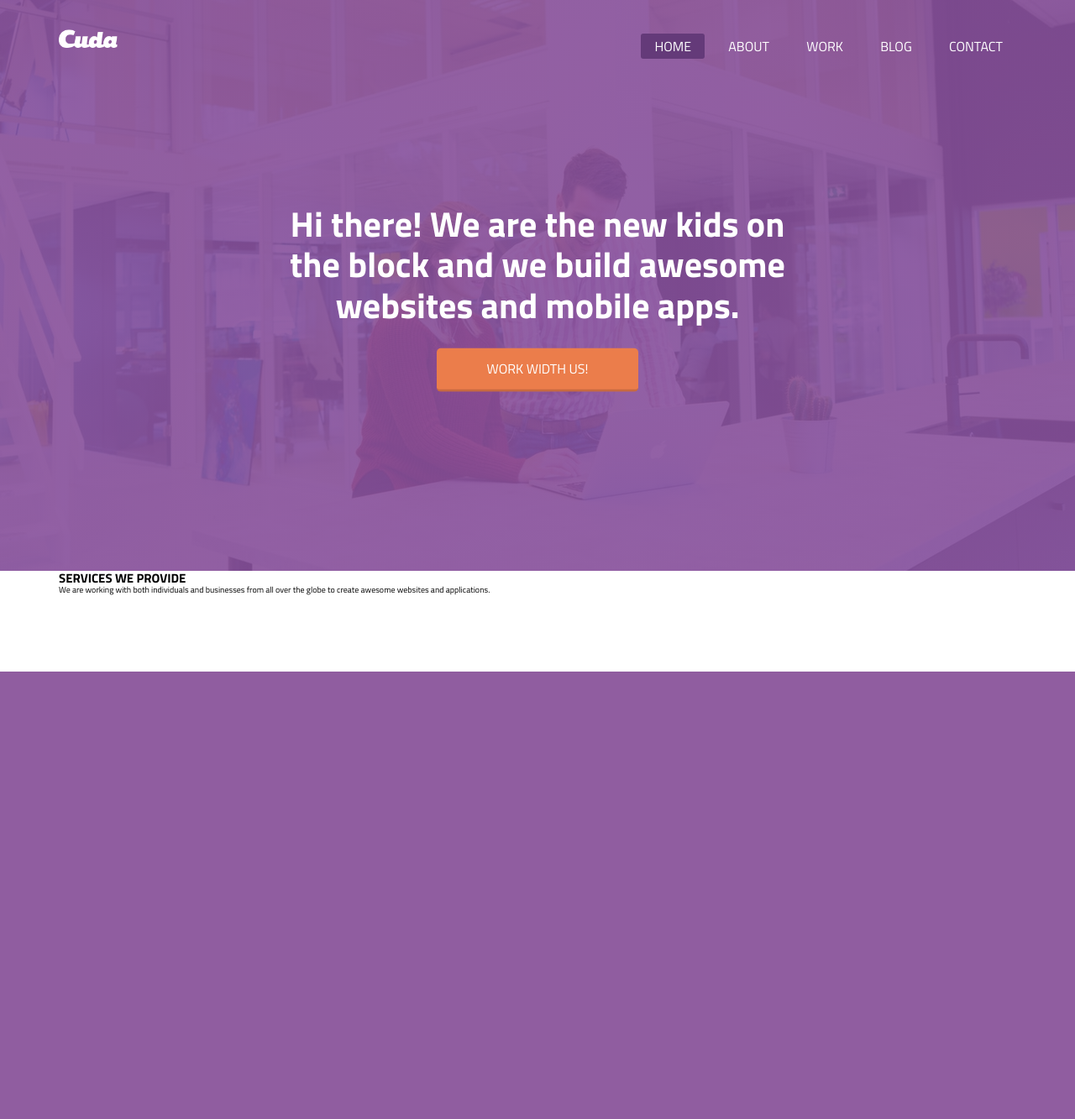
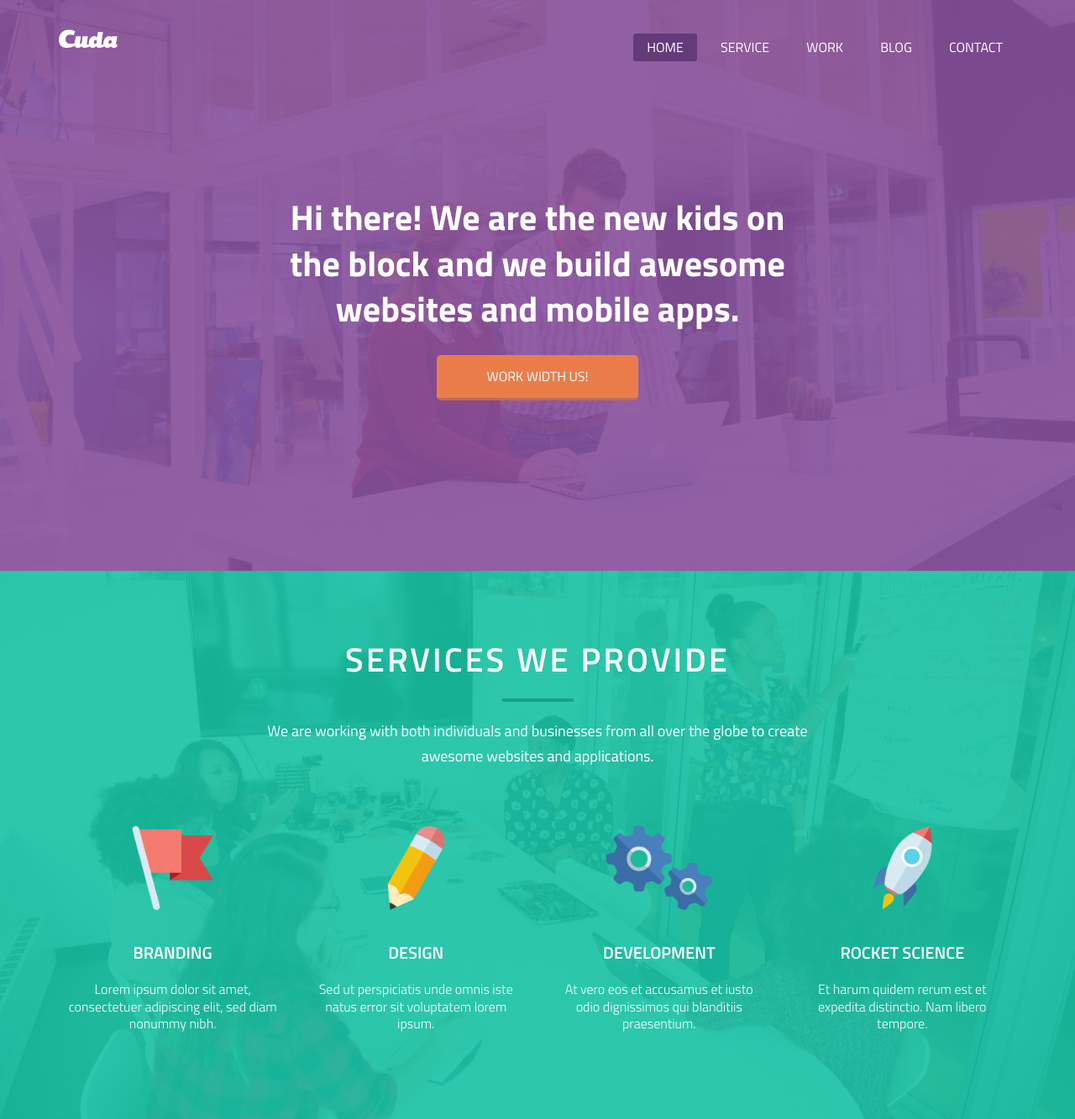
Before and after one commit to bpinazmul18/CUDA, a PHP site: page / in a window 1280 px wide. Shown: the whole page at 84% size. Before the commit the page ends 800 px from the top, so only its background shows below. Run offline with PHP 8.4, Linux system fonts and the light colour scheme; some libraries are stand-ins or nearby versions.

Commit message:
add service section

```diff
--- a/index.html
+++ b/index.html
@@ -4,7 +4,7 @@
     <meta charset="UTF-8">
     <meta name="viewport" content="width=device-width, initial-scale=1.0">
     <meta http-equiv="X-UA-Compatible" content="IE=edge">
-    <title>CUDA|Awesome Design..</title>
+    <title>CUDA | Awesome Design..</title>
     <!-- GOOGLE FONTS -->
     <link href="https://fonts.googleapis.com/css2?family=Titillium+Web:wght@300;400;600;700&display=swap" rel="stylesheet">
     <!-- VENDORS CSS -->
@@ -25,7 +25,7 @@
                 </a>
                 <ul class="main-nav">
                     <li class="active"><a href="#">home</a></li>
-                    <li><a href="#">about</a></li>
+                    <li><a href="#service">service</a></li>
                     <li><a href="#">work</a></li>
                     <li><a href="#">blog</a></li>
                     <li><a href="#">contact</a></li>
@@ -44,7 +44,7 @@
 
     <!-- START SERVICES SECTION -->
 
-    <section class="secvices-section">
+    <section class="services-section clearfix" id="service">
         <div class="row">
             <h2>SERVICES WE PROVIDE</h2>
             <p class="littel-description">
@@ -52,7 +52,24 @@
         </div>
         <div class="row">
             <div class="col span_1_of_4 box">
-
+                <img src="resoursces/img/flag.png" alt="Flag" class="services-icon">
+                <h3>Branding</h3>
+                <p>Lorem ipsum dolor sit amet, consectetuer adipiscing elit, sed diam nonummy nibh.</p>
+            </div>
+            <div class="col span_1_of_4 box">
+                <img src="resoursces/img/crayon.png" alt="Crayon" class="services-icon">
+                <h3>Design</h3>
+                <p>Sed ut perspiciatis unde omnis iste natus error sit voluptatem lorem ipsum.</p>
+            </div>
+            <div class="col span_1_of_4 box">
+                <img src="resoursces/img/gears.png" alt="Gears" class="services-icon">
+                <h3>Development</h3>
+                <p>At vero eos et accusamus et iusto odio dignissimos qui blanditiis praesentium.</p>
+            </div>
+            <div class="col span_1_of_4 box">
+                <img src="resoursces/img/rocket.png" alt="Flag" class="services-icon">
+                <h3>ROCKET SCIENCE</h3>
+                <p>Et harum quidem rerum est et expedita distinctio. Nam libero tempore.</p>
             </div>
         </div>
     </section>
--- a/resoursces/css/style.css
+++ b/resoursces/css/style.css
@@ -15,6 +15,7 @@ html{
 body {
     font-family: 'Titillium Web', sans-serif;
     text-rendering: optimizeLegibility;
+    line-height: 1.3;
 }
 
 /*HEADING*/
@@ -26,12 +27,25 @@ h1{
 ul li{
     list-style-type: none;
 }
+
+/*SECTION*/
+.clearfix::after{
+    content: "";
+    display: block;
+    clear: both;
+    height: 0;
+    visibility: hidden;
+}
 /* ============================================== */
 /***** REUSABLE COMPONENTS *****/
 /* ============================================== */
 .row{
     max-width: 114rem;
     margin: 0 auto;
+}
+
+section{
+    padding: 8rem 0;
 }
 
 /* BUTTON */
@@ -47,7 +61,52 @@ ul li{
     display: inline-block;
     font-size: 1.6rem;
 }
+/*HEADING*/
+h2{
+    font-size: 4rem;
+    text-transform: uppercase;
+    letter-spacing: .3rem;
+    font-weight: 600;
+    margin-top: 0;
+    margin-bottom: 2rem;
+    color: #fff;
+    text-align: center;
+}
 
+h2::after{
+    content: "";
+    display: block;
+    height: 0.4rem;
+    background: #fff;
+    width: 8.5rem;
+    margin: auto;
+    margin-top: 2rem;
+}
+
+h3{
+    font-size: 2rem;
+    text-transform: uppercase;
+    font-weight: 600;
+}
+
+/*PARAGRAPH*/
+
+.littel-description{
+    font-size: 1.8rem;
+    width: 60%;
+    margin-left: 20%;
+    line-height: 3rem;
+}
+
+.box{
+    padding: 1%;
+}
+
+.box p{
+    font-size: 1.6rem;
+    font-weight: 300;
+    margin-top: 2rem;
+}
 /* ============================================== */
 /***** HEADER SECTION *****/
 /* ============================================== */
@@ -57,6 +116,7 @@ header{
     height: 85vh;
     position: relative;
     background-repeat: no-repeat;
+    background-attachment: fixed;
     background-size: cover;
     background-position: center center;
 }
@@ -118,3 +178,24 @@ header{
     background: #eb7d4b;
     border-color: #c86a40;
 }
+
+/* ============================================== */
+/***** SERVICES SECTION *****/
+/* ============================================== */
+
+.services-section{
+    color: #fff;
+    text-align: center;
+    background: linear-gradient(rgba(23, 194, 164, 0.9), rgba(23, 194, 164, 0.9)), url("img/services-bg.jpg");
+    background-repeat: no-repeat;
+    background-size: cover;
+    background-position: center center;
+}
+.services-section h2::after{
+    background: #14a58c;
+}
+.services-icon{
+    height: 10rem;
+    margin-top: 4.5rem;
+    margin-bottom: 3.5rem;
+}
```
